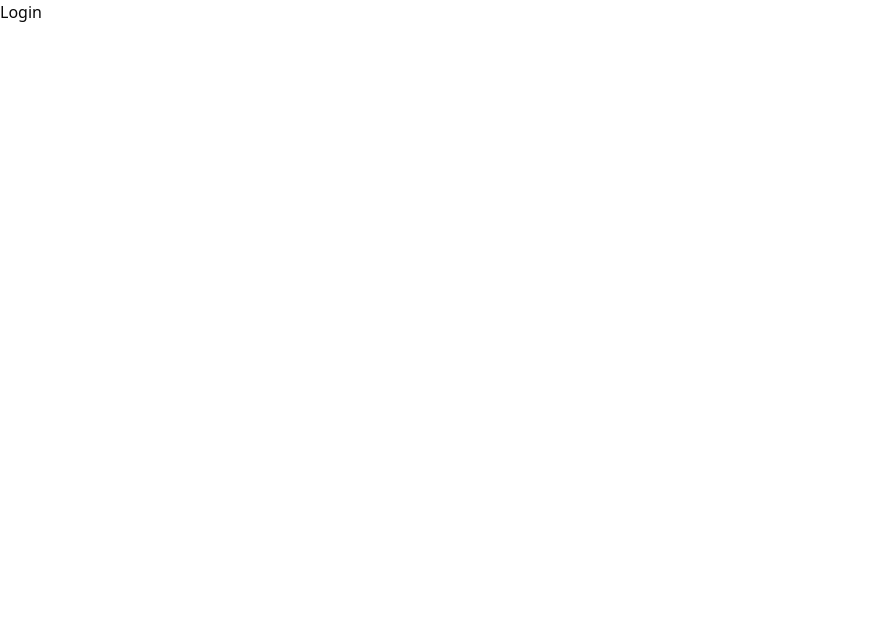
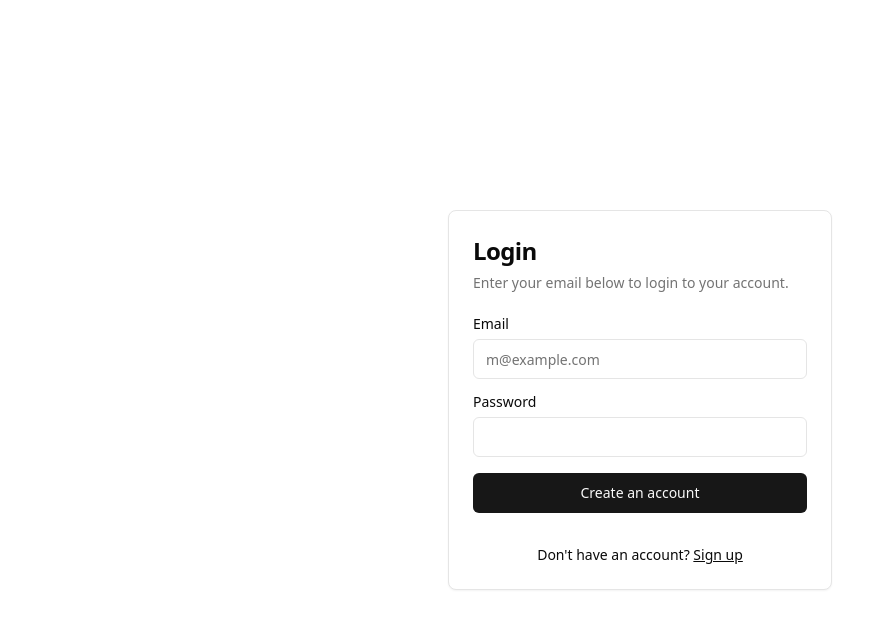
Before and after one commit to Sahilbalhra/E-book-Dashboard, a React (Vite) app: page /Login in a window 1280 px wide. Shown: the top 628 px of the page, without its empty margins (0-894 px from the left). Built offline with nearby package versions, Linux system fonts and the light colour scheme.

Commit message:
added login and signup page

```diff
--- a/package.json
+++ b/package.json
@@ -10,6 +10,7 @@
     "preview": "vite preview"
   },
   "dependencies": {
+    "@radix-ui/react-label": "^2.0.2",
     "@radix-ui/react-slot": "^1.0.2",
     "class-variance-authority": "^0.7.0",
     "clsx": "^2.1.1",
--- /dev/null
+++ b/src/components/ui/card.tsx
@@ -0,0 +1,79 @@
+import * as React from "react"
+
+import { cn } from "@/lib/utils"
+
+const Card = React.forwardRef<
+  HTMLDivElement,
+  React.HTMLAttributes<HTMLDivElement>
+>(({ className, ...props }, ref) => (
+  <div
+    ref={ref}
+    className={cn(
+      "rounded-lg border bg-card text-card-foreground shadow-sm",
+      className
+    )}
+    {...props}
+  />
+))
+Card.displayName = "Card"
+
+const CardHeader = React.forwardRef<
+  HTMLDivElement,
+  React.HTMLAttributes<HTMLDivElement>
+>(({ className, ...props }, ref) => (
+  <div
+    ref={ref}
+    className={cn("flex flex-col space-y-1.5 p-6", className)}
+    {...props}
+  />
+))
+CardHeader.displayName = "CardHeader"
+
+const CardTitle = React.forwardRef<
+  HTMLParagraphElement,
+  React.HTMLAttributes<HTMLHeadingElement>
+>(({ className, ...props }, ref) => (
+  <h3
+    ref={ref}
+    className={cn(
+      "text-2xl font-semibold leading-none tracking-tight",
+      className
+    )}
+    {...props}
+  />
+))
+CardTitle.displayName = "CardTitle"
+
+const CardDescription = React.forwardRef<
+  HTMLParagraphElement,
+  React.HTMLAttributes<HTMLParagraphElement>
+>(({ className, ...props }, ref) => (
+  <p
+    ref={ref}
+    className={cn("text-sm text-muted-foreground", className)}
+    {...props}
+  />
+))
+CardDescription.displayName = "CardDescription"
+
+const CardContent = React.forwardRef<
+  HTMLDivElement,
+  React.HTMLAttributes<HTMLDivElement>
+>(({ className, ...props }, ref) => (
+  <div ref={ref} className={cn("p-6 pt-0", className)} {...props} />
+))
+CardContent.displayName = "CardContent"
+
+const CardFooter = React.forwardRef<
+  HTMLDivElement,
+  React.HTMLAttributes<HTMLDivElement>
+>(({ className, ...props }, ref) => (
+  <div
+    ref={ref}
+    className={cn("flex items-center p-6 pt-0", className)}
+    {...props}
+  />
+))
+CardFooter.displayName = "CardFooter"
+
+export { Card, CardHeader, CardFooter, CardTitle, CardDescription, CardContent }
--- /dev/null
+++ b/src/components/ui/input.tsx
@@ -0,0 +1,25 @@
+import * as React from "react"
+
+import { cn } from "@/lib/utils"
+
+export interface InputProps
+  extends React.InputHTMLAttributes<HTMLInputElement> {}
+
+const Input = React.forwardRef<HTMLInputElement, InputProps>(
+  ({ className, type, ...props }, ref) => {
+    return (
+      <input
+        type={type}
+        className={cn(
+          "flex h-10 w-full rounded-md border border-input bg-background px-3 py-2 text-sm ring-offset-background file:border-0 file:bg-transparent file:text-sm file:font-medium placeholder:text-muted-foreground focus-visible:outline-none focus-visible:ring-2 focus-visible:ring-ring focus-visible:ring-offset-2 disabled:cursor-not-allowed disabled:opacity-50",
+          className
+        )}
+        ref={ref}
+        {...props}
+      />
+    )
+  }
+)
+Input.displayName = "Input"
+
+export { Input }
--- /dev/null
+++ b/src/components/ui/label.tsx
@@ -0,0 +1,26 @@
+"use client"
+
+import * as React from "react"
+import * as LabelPrimitive from "@radix-ui/react-label"
+import { cva, type VariantProps } from "class-variance-authority"
+
+import { cn } from "@/lib/utils"
+
+const labelVariants = cva(
+  "text-sm font-medium leading-none peer-disabled:cursor-not-allowed peer-disabled:opacity-70"
+)
+
+const Label = React.forwardRef<
+  React.ElementRef<typeof LabelPrimitive.Root>,
+  React.ComponentPropsWithoutRef<typeof LabelPrimitive.Root> &
+    VariantProps<typeof labelVariants>
+>(({ className, ...props }, ref) => (
+  <LabelPrimitive.Root
+    ref={ref}
+    className={cn(labelVariants(), className)}
+    {...props}
+  />
+))
+Label.displayName = LabelPrimitive.Root.displayName
+
+export { Label }
--- a/src/pages/login/index.tsx
+++ b/src/pages/login/index.tsx
@@ -1,7 +1,54 @@
-import React from "react";
+import { Button } from "@/components/ui/button";
+import {
+  Card,
+  CardContent,
+  CardDescription,
+  CardHeader,
+  CardTitle,
+} from "@/components/ui/card";
+import { Input } from "@/components/ui/input";
+import { Label } from "@/components/ui/label";
+import { Link } from "react-router-dom";
 
 const Login = () => {
-  return <div>Login</div>;
+  return (
+    <section className="h-screen flex items-center justify-center">
+      <Card className="w-full max-w-sm">
+        <CardHeader>
+          <CardTitle className="text-2xl">Login</CardTitle>
+          <CardDescription>
+            Enter your email below to login to your account.
+          </CardDescription>
+        </CardHeader>
+        <CardContent className="grid gap-4">
+          <div className="grid gap-2">
+            <Label htmlFor="email">Email</Label>
+            <Input
+              id="email"
+              type="email"
+              placeholder="m@example.com"
+              required
+            />
+          </div>
+          <div className="grid gap-2">
+            <Label htmlFor="password">Password</Label>
+            <Input id="password" type="password" required />
+          </div>
+          <div className="grid gap-2">
+            <Button type="submit" className="w-full">
+              Create an account
+            </Button>
+          </div>
+          <div className="mt-4 text-center text-sm">
+            Don't have an account?{" "}
+            <Link to="/signup" className="underline">
+              Sign up
+            </Link>
+          </div>
+        </CardContent>
+      </Card>
+    </section>
+  );
 };
 
 export default Login;
--- /dev/null
+++ b/src/pages/signup/index.tsx
@@ -0,0 +1,64 @@
+import { Button } from "@/components/ui/button";
+import {
+  Card,
+  CardContent,
+  CardDescription,
+  CardHeader,
+  CardTitle,
+} from "@/components/ui/card";
+import { Input } from "@/components/ui/input";
+import { Label } from "@/components/ui/label";
+import { Link } from "react-router-dom";
+
+const SignUp = () => {
+  return (
+    <section className="h-screen flex items-center justify-center">
+      <Card className="mx-auto max-w-sm">
+        <CardHeader>
+          <CardTitle className="text-xl">Sign Up</CardTitle>
+          <CardDescription>
+            Enter your information to create an account
+          </CardDescription>
+        </CardHeader>
+        <CardContent>
+          <div className="grid gap-4">
+            <div className="grid grid-cols-2 gap-4">
+              <div className="grid gap-2">
+                <Label htmlFor="first-name">First name</Label>
+                <Input id="first-name" placeholder="Max" required />
+              </div>
+              <div className="grid gap-2">
+                <Label htmlFor="last-name">Last name</Label>
+                <Input id="last-name" placeholder="Robinson" required />
+              </div>
+            </div>
+            <div className="grid gap-2">
+              <Label htmlFor="email">Email</Label>
+              <Input
+                id="email"
+                type="email"
+                placeholder="m@example.com"
+                required
+              />
+            </div>
+            <div className="grid gap-2">
+              <Label htmlFor="password">Password</Label>
+              <Input id="password" type="password" />
+            </div>
+            <Button type="submit" className="w-full">
+              Create an account
+            </Button>
+          </div>
+          <div className="mt-4 text-center text-sm">
+            Already have an account?{" "}
+            <Link to="/login" className="underline">
+              Sign in
+            </Link>
+          </div>
+        </CardContent>
+      </Card>
+    </section>
+  );
+};
+
+export default SignUp;
--- a/src/routes/index.tsx
+++ b/src/routes/index.tsx
@@ -1,6 +1,7 @@
 import { createBrowserRouter } from "react-router-dom";
 import Login from "@/pages/login";
 import Home from "@/pages/home";
+import SignUp from "@/pages/signup";
 
 const router = createBrowserRouter([
   {
@@ -11,6 +12,10 @@
     path: "/Login",
     element: <Login />,
   },
+  {
+    path: "/signup",
+    element: <SignUp />,
+  },
 ]);
 
 export default router;
```
Also changed, not shown: 1 other file (tests, documents, lock files or other folders).
